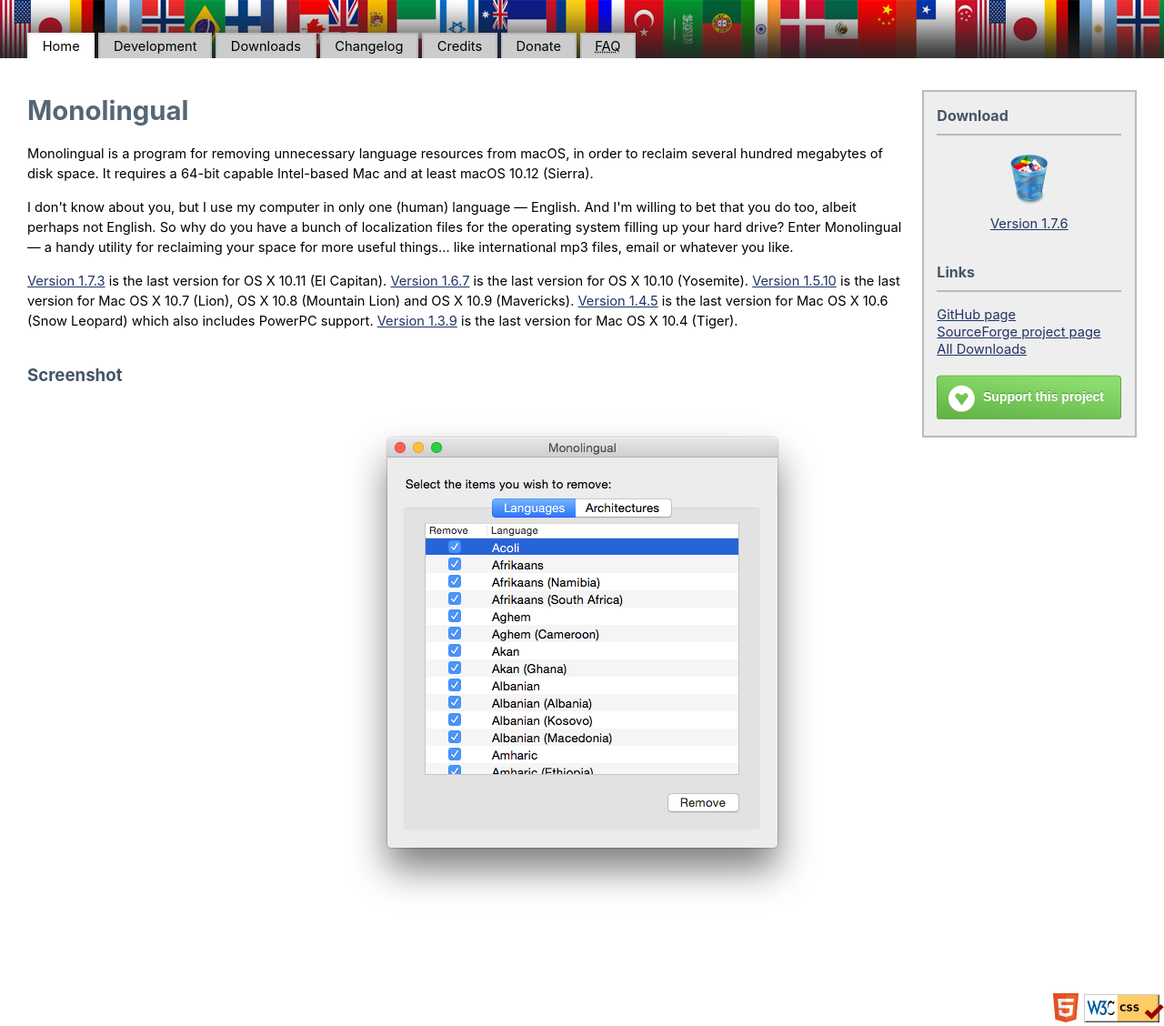
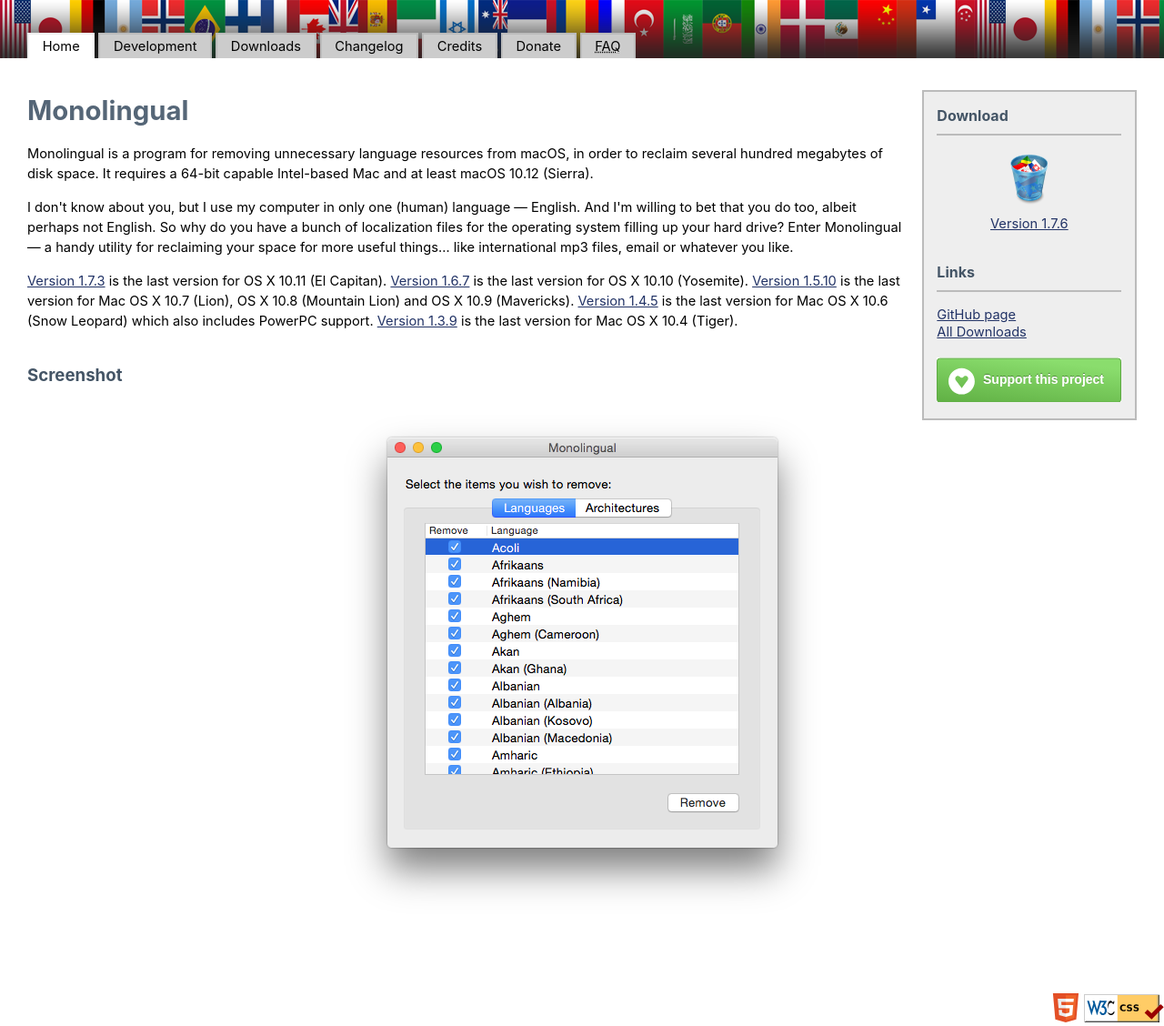
Before and after one commit to IngmarStein/Monolingual, a Jekyll site: the page built from index.html, in a window 1280 px wide. Shown: the whole page at 91% size. Built offline with Jekyll 4.4.1, drawn with Linux system fonts in a browser that asks for light colours.

Commit message:
Remove SourceForge links

```diff
--- a/_config.yml
+++ b/_config.yml
@@ -15,7 +15,6 @@
 github_url: https://github.com/IngmarStein/Monolingual
 github_version_url: https://github.com/IngmarStein/Monolingual/releases/tag/v
 github_download_url: https://github.com/IngmarStein/Monolingual/releases/download/vVERSION/Monolingual-VERSION
-sourceforge_url: https://sourceforge.net/projects/monolingual/
 
 defaults:
   -
--- a/index.html
+++ b/index.html
@@ -15,7 +15,6 @@
 			<h3>Links</h3>
 				<ul>
 					<li><a href="{{ site.github_url }}">GitHub page</a></li>
-					<li><a href="{{ site.sourceforge_url }}">SourceForge project page</a></li>
 					<li><a href="{{ site.github_url | append: '/releases' }}">All Downloads</a></li>
 
 					<li><br /><a href="donate.html"><img src="images/support.svg" width="203" height="49" class="link" alt="Support this project" /></a></li>
```
